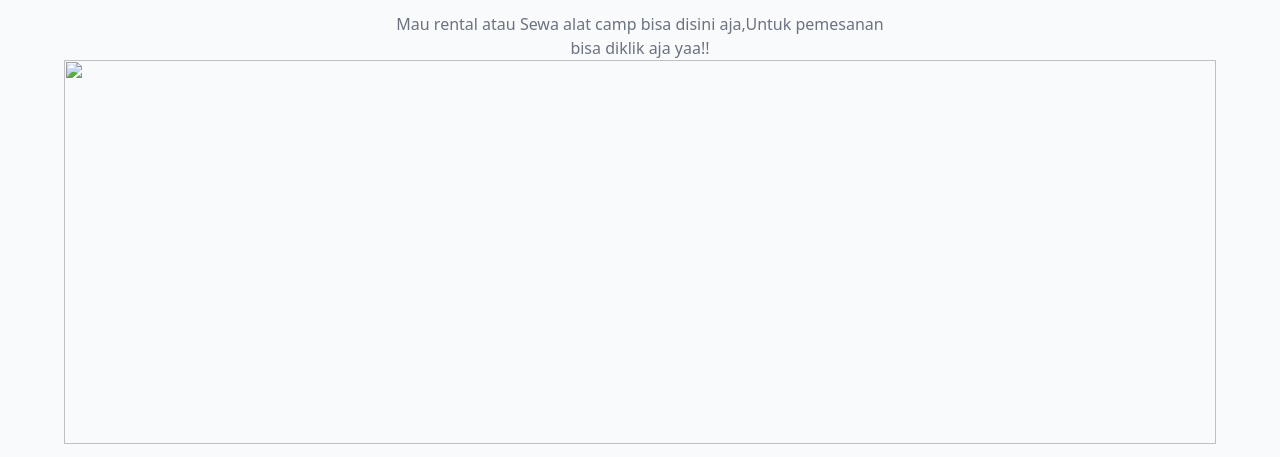
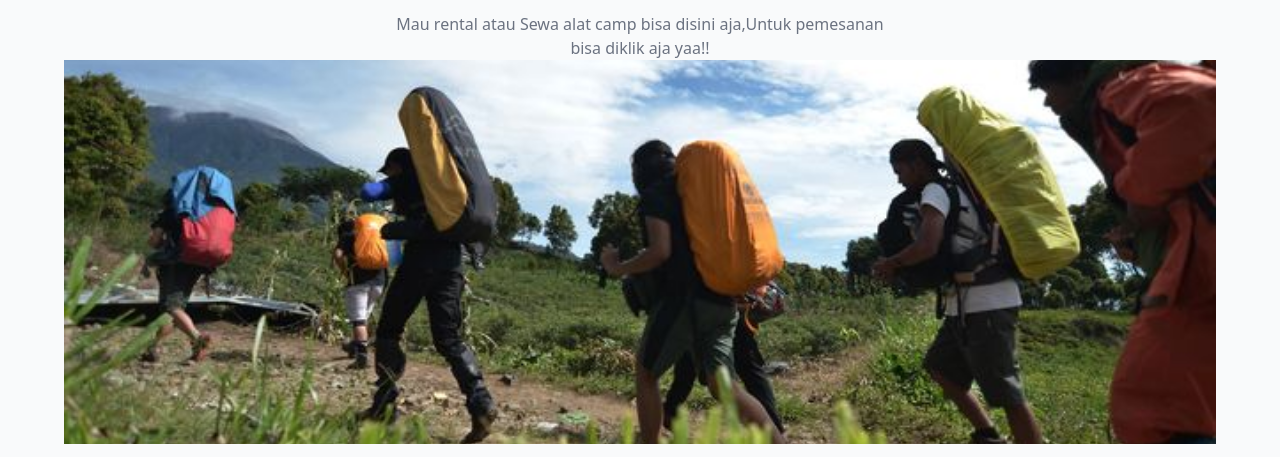
Before and after one commit to Rifhanur/Sewa-Alat-Camping-Murah, a plain HTML site: page index.html in a window 1280 px wide. Shown: the part 338-795 px from the top of the page. Drawn offline with nearby package versions, Linux system fonts and the light colour scheme.

Commit message:
Update index.html

```diff
--- a/index.html
+++ b/index.html
@@ -57,7 +57,7 @@
       <a href="#" class="block">
         <img
           alt=""
-          src="pendaki.jpg"
+          src="produk/pendaki.jpg"
           class="h-64 w-full object-cover sm:h-80 lg:h-96"
         />
 
```
